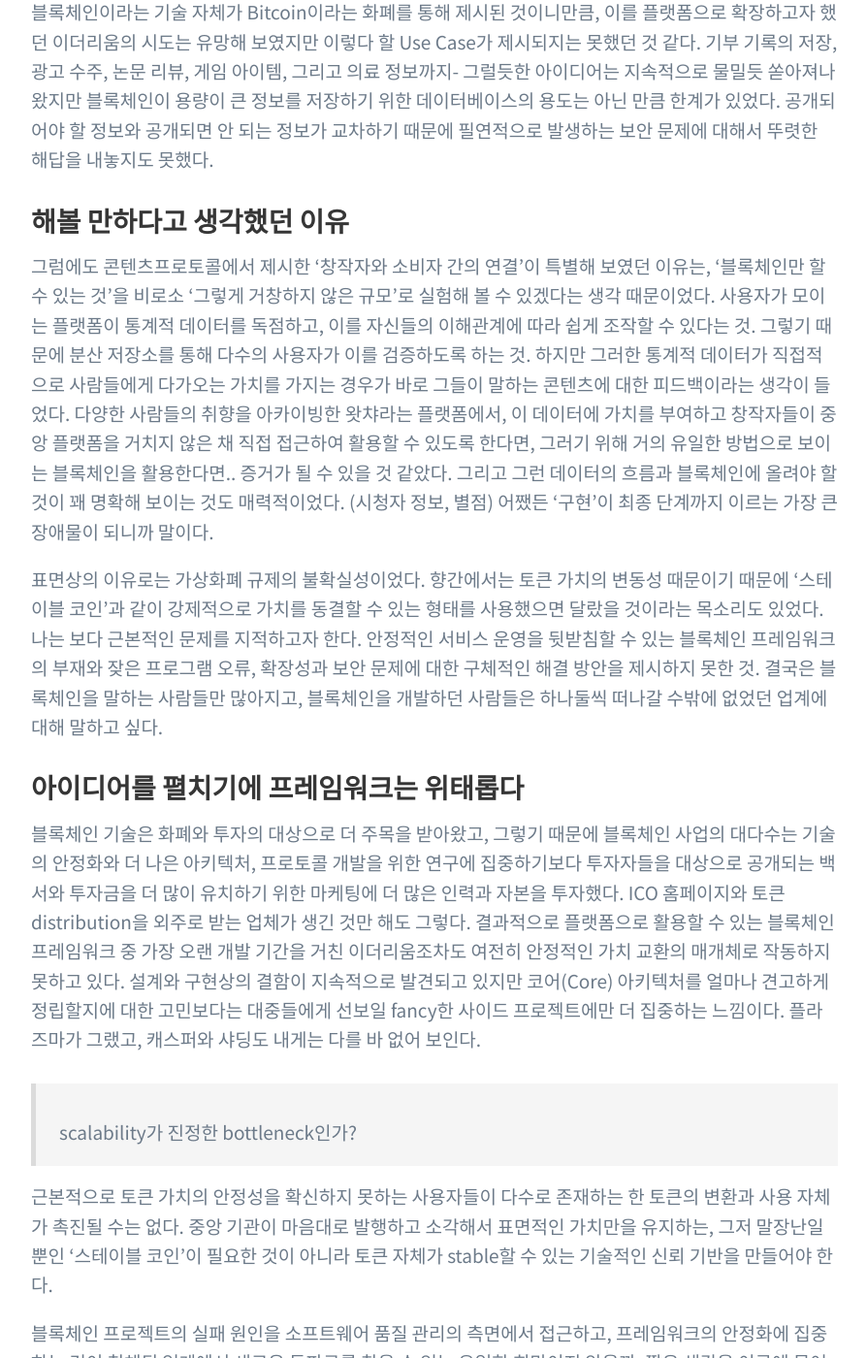
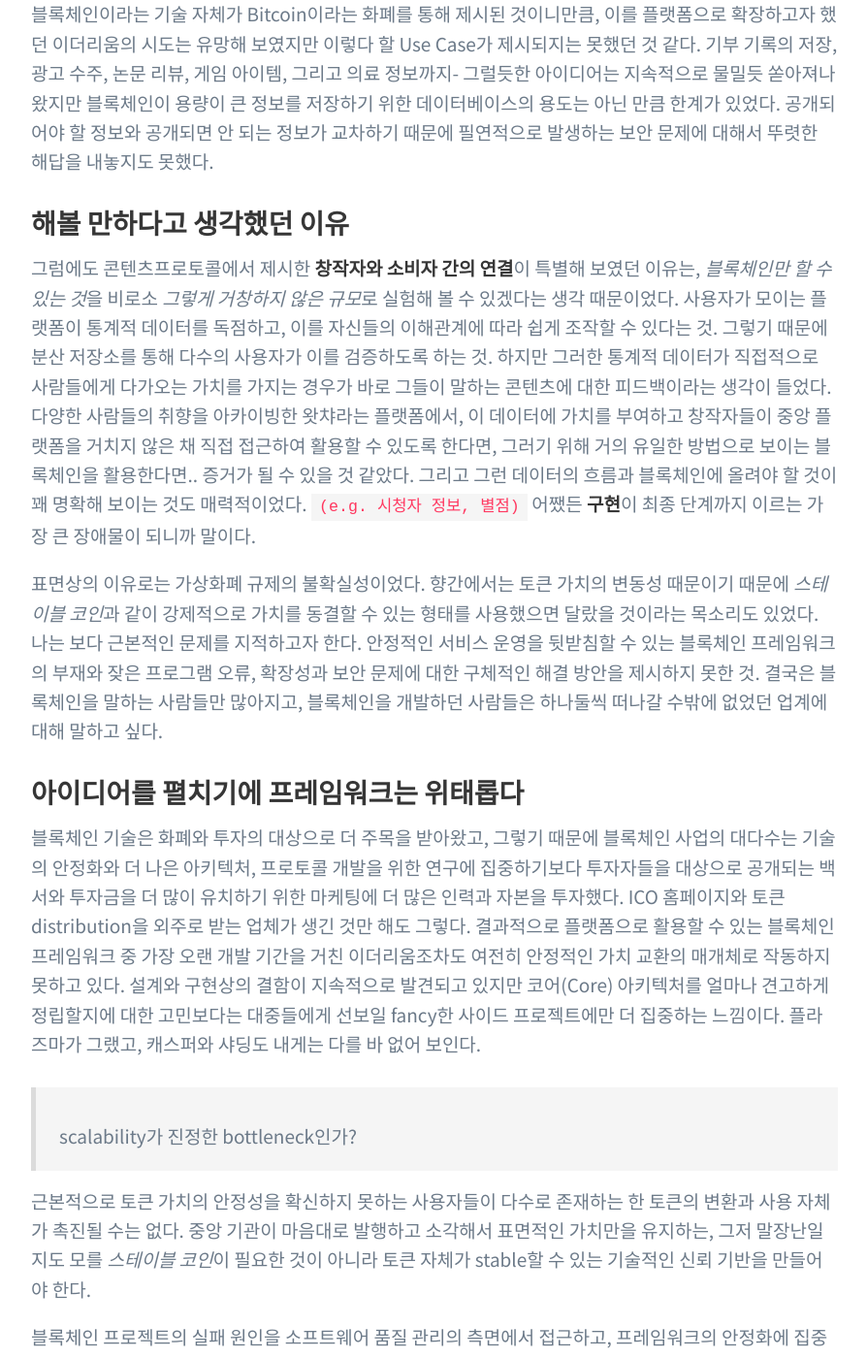
Before and after one commit to greenmonn/greenmonn.github.io, a Jekyll site: the page built from _posts/2020-02-21-cpt-project-suspended.md, in a window 1280 px wide and 1400 px high, scrolled down 1183 px. Shown: the whole window at 97% size, without its empty margins (192-1086 px from the left). Built offline with Jekyll 4.4.1, drawn with Linux system fonts in a browser that asks for light colours; some web fonts are replaced; our own code applies the rules of GitHub Pages for plain Markdown files; comment, search, counter and statistics services are not loaded; some of the changed text lies outside the part shown.

Commit message:
Modify CPT Project post

```diff
--- a/_posts/2020-02-21-cpt-project-suspended.md
+++ b/_posts/2020-02-21-cpt-project-suspended.md
@@ -21,9 +21,9 @@ tags: [blockchain]
 
 ## 해볼 만하다고 생각했던 이유
 
-그럼에도 콘텐츠프로토콜에서 제시한 '창작자와 소비자 간의 연결'이 특별해 보였던 이유는, '블록체인만 할 수 있는 것'을 비로소 '그렇게 거창하지 않은 규모'로 실험해 볼 수 있겠다는 생각 때문이었다. 사용자가 모이는 플랫폼이 통계적 데이터를 독점하고, 이를 자신들의 이해관계에 따라 쉽게 조작할 수 있다는 것. 그렇기 때문에 분산 저장소를 통해 다수의 사용자가 이를 검증하도록 하는 것. 하지만 그러한 통계적 데이터가 직접적으로 사람들에게 다가오는 가치를 가지는 경우가 바로 그들이 말하는 콘텐츠에 대한 피드백이라는 생각이 들었다. 다양한 사람들의 취향을 아카이빙한 왓챠라는 플랫폼에서, 이 데이터에 가치를 부여하고 창작자들이 중앙 플랫폼을 거치지 않은 채 직접 접근하여 활용할 수 있도록 한다면, 그러기 위해 거의 유일한 방법으로 보이는 블록체인을 활용한다면.. 증거가 될 수 있을 것 같았다. 그리고 그런 데이터의 흐름과 블록체인에 올려야 할 것이 꽤 명확해 보이는 것도 매력적이었다. (시청자 정보, 별점) 어쨌든 '구현'이 최종 단계까지 이르는 가장 큰 장애물이 되니까 말이다.
+그럼에도 콘텐츠프로토콜에서 제시한 **창작자와 소비자 간의 연결**이 특별해 보였던 이유는, *블록체인만 할 수 있는 것*을 비로소 *그렇게 거창하지 않은 규모*로 실험해 볼 수 있겠다는 생각 때문이었다. 사용자가 모이는 플랫폼이 통계적 데이터를 독점하고, 이를 자신들의 이해관계에 따라 쉽게 조작할 수 있다는 것. 그렇기 때문에 분산 저장소를 통해 다수의 사용자가 이를 검증하도록 하는 것. 하지만 그러한 통계적 데이터가 직접적으로 사람들에게 다가오는 가치를 가지는 경우가 바로 그들이 말하는 콘텐츠에 대한 피드백이라는 생각이 들었다. 다양한 사람들의 취향을 아카이빙한 왓챠라는 플랫폼에서, 이 데이터에 가치를 부여하고 창작자들이 중앙 플랫폼을 거치지 않은 채 직접 접근하여 활용할 수 있도록 한다면, 그러기 위해 거의 유일한 방법으로 보이는 블록체인을 활용한다면.. 증거가 될 수 있을 것 같았다. 그리고 그런 데이터의 흐름과 블록체인에 올려야 할 것이 꽤 명확해 보이는 것도 매력적이었다. `(e.g. 시청자 정보, 별점)` 어쨌든 **구현**이 최종 단계까지 이르는 가장 큰 장애물이 되니까 말이다.
 
-표면상의 이유로는 가상화폐 규제의 불확실성이었다. 향간에서는 토큰 가치의 변동성 때문이기 때문에 '스테이블 코인'과 같이 강제적으로 가치를 동결할 수 있는 형태를 사용했으면 달랐을 것이라는 목소리도 있었다. 나는 보다 근본적인 문제를 지적하고자 한다. 안정적인 서비스 운영을 뒷받침할 수 있는 블록체인 프레임워크의 부재와 잦은 프로그램 오류, 확장성과 보안 문제에 대한 구체적인 해결 방안을 제시하지 못한 것. 결국은 블록체인을 말하는 사람들만 많아지고, 블록체인을 개발하던 사람들은 하나둘씩 떠나갈 수밖에 없었던 업계에 대해 말하고 싶다.
+표면상의 이유로는 가상화폐 규제의 불확실성이었다. 향간에서는 토큰 가치의 변동성 때문이기 때문에 *스테이블 코인*과 같이 강제적으로 가치를 동결할 수 있는 형태를 사용했으면 달랐을 것이라는 목소리도 있었다. 나는 보다 근본적인 문제를 지적하고자 한다. 안정적인 서비스 운영을 뒷받침할 수 있는 블록체인 프레임워크의 부재와 잦은 프로그램 오류, 확장성과 보안 문제에 대한 구체적인 해결 방안을 제시하지 못한 것. 결국은 블록체인을 말하는 사람들만 많아지고, 블록체인을 개발하던 사람들은 하나둘씩 떠나갈 수밖에 없었던 업계에 대해 말하고 싶다.
 
 ## 아이디어를 펼치기에 프레임워크는 위태롭다
 
@@ -31,6 +31,6 @@ tags: [blockchain]
 
 > scalability가 진정한 bottleneck인가?
 
-근본적으로 토큰 가치의 안정성을 확신하지 못하는 사용자들이 다수로 존재하는 한 토큰의 변환과 사용 자체가 촉진될 수는 없다. 중앙 기관이 마음대로 발행하고 소각해서 표면적인 가치만을 유지하는, 그저 말장난일 뿐인 '스테이블 코인'이 필요한 것이 아니라 토큰 자체가 stable할 수 있는 기술적인 신뢰 기반을 만들어야 한다.
+근본적으로 토큰 가치의 안정성을 확신하지 못하는 사용자들이 다수로 존재하는 한 토큰의 변환과 사용 자체가 촉진될 수는 없다. 중앙 기관이 마음대로 발행하고 소각해서 표면적인 가치만을 유지하는, 그저 말장난일지도 모를 *스테이블 코인*이 필요한 것이 아니라 토큰 자체가 stable할 수 있는 기술적인 신뢰 기반을 만들어야 한다.
 
 블록체인 프로젝트의 실패 원인을 소프트웨어 품질 관리의 측면에서 접근하고, 프레임워크의 안정화에 집중하는 것이 침체된 업계에서 새로운 돌파구를 찾을 수 있는 유일한 희망이지 않을까. 짧은 생각을 이곳에 묻어 놓는다.
```
Also changed, not shown: other parts of _posts/2020-02-21-cpt-project-suspended.md (+1 -1 lines).
